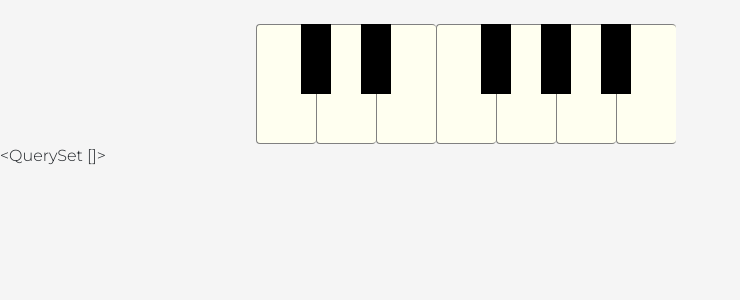
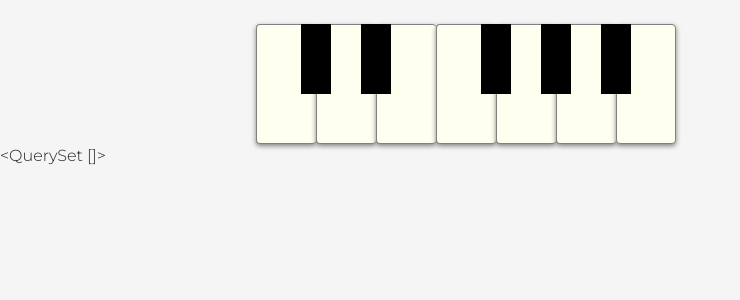
Before and after one commit to ErfanNajimi/sep-2024-hackathon-team-2, a Django app: page /piano/ in a window 1280 px wide. Shown: the part 106-406 px from the top of the page, without its empty margins (0-740 px from the left). Run offline with Django 4.2, Linux system fonts and the light colour scheme; data that the repository does not hold is empty; parts of the project's set-up code (start-up, migrations or seed data) failed here and were passed over; some libraries are stand-ins or nearby versions.

Commit message:
Added shadow to white-key

```diff
--- a/static/css/style.css
+++ b/static/css/style.css
@@ -93,11 +93,11 @@ body {
   border: 1px solid gray;
   border-radius: 4px;
   border-right: none;
+  box-shadow: 0 2px 5px gray;
 }
 
 .white-key:last-child {
-  border-right: gray;
-
+  border-right: 1px solid gray;
 }
 
 .black-key {
```
